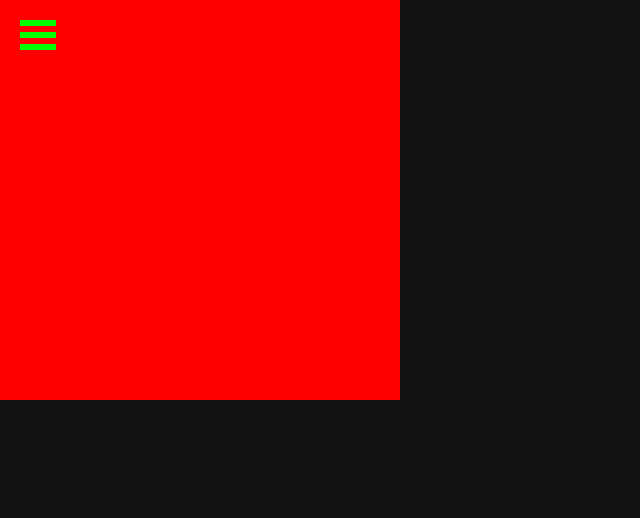
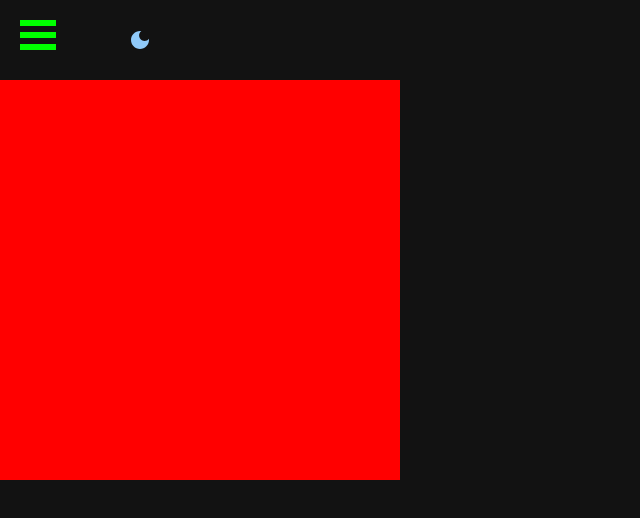
Before and after one commit to ECE-Society-NITW/ECES_Website_ReactJS, a React (Create React App) app: page /Trials in a window 1280 px wide. Shown: the top 518 px of the page, without its empty margins (0-640 px from the left). Built offline with nearby package versions, Linux system fonts and the light colour scheme.

Commit message:
Dark & Light Mode Toggling enabled!

```diff
--- a/src/App.js
+++ b/src/App.js
@@ -1,20 +1,21 @@
+import React, { useEffect } from 'react';
 import { Route, Routes } from 'react-router-dom';
+import './css/App.css';
+import { useContextAuth } from './context/AuthContext';
 import Dashboard from './pages/Dashboard';
 import Members from './pages/Members';
-import { useContextAuth } from './context/AuthContext';
-import React, { useEffect } from 'react';
-import './css/App.css';
 import Sidebar from './components/sidebar';
-import CssBaseline from '@mui/material/CssBaseline';
+import SnackBar from './components/SnackBar';
 import Trials from './components/Trials';
-import { ThemeProvider, createTheme } from '@mui/material';
-import SnackBar from './components/SnackBar';
+import { CssBaseline } from '@mui/material';
+// import ToggleMode from './components/ToggleMode';
 
-const darkTheme = createTheme({
-  palette: {
-    mode: 'dark',
-  },
-});
+
+// const darkTheme = createTheme({
+//   palette: {
+//     mode: 'dark',
+//   },
+// });
 
 const App = () => {
   const { JWT, user } = useContextAuth() // import setJWT if needed
@@ -24,7 +25,8 @@ const App = () => {
 
   return (
     <>
-      <ThemeProvider theme={darkTheme}>
+      {/* <CssVarsProvider> */}
+        {/* <ThemeProvider theme={darkTheme}> */}
         <CssBaseline />
         <Sidebar />
         <Routes>
@@ -32,8 +34,9 @@ const App = () => {
           <Route path="/Members" element={<Members />} />
           <Route path="/Trials" element={<Trials />} />
         </Routes>
-      <SnackBar/>
-      </ThemeProvider>
+        <SnackBar />
+        {/* </ThemeProvider> */}
+      {/* </CssVarsProvider> */}
     </>
   );
 }
--- a/src/components/SnackBar.jsx
+++ b/src/components/SnackBar.jsx
@@ -17,6 +17,7 @@ const SnackBar = () => {
 
     return (
         <Snackbar
+
             open={snackBarState}
             autoHideDuration={1000}
             onClose={handleClose}
--- /dev/null
+++ b/src/components/ToggleMode.jsx
@@ -0,0 +1,27 @@
+import { Box, Button } from '@mui/material'
+import DarkModeIcon from '@mui/icons-material/DarkMode';
+import React from 'react'
+import { useContextMode } from '../context/modeContext';
+
+const ToggleMode = () => {
+
+    const { mode, setMode } = useContextMode()
+
+    const toggleMode = () => {
+        if (mode === 'light') {
+            setMode('dark');
+        } else {
+            setMode('light');
+        }
+    }
+
+    return (
+        <Box>
+            <Button onClick={toggleMode} sx={{height:80,width:80,marginLeft:'100px'}}>
+                <DarkModeIcon />
+            </Button>
+        </Box>
+    )
+}
+
+export default ToggleMode
--- /dev/null
+++ b/src/context/modeContext.jsx
@@ -0,0 +1,22 @@
+import React, { createContext, useContext, useEffect } from 'react'
+import { useColorScheme } from '@mui/material'
+const ModeContext = createContext()
+
+const ModeState = ({ children }) => {
+
+    const { mode, setMode } = useColorScheme()
+
+    useEffect(()=>{
+        setMode('dark')
+    },[])
+
+    return (
+        <ModeContext.Provider value={{mode,setMode}}>
+            {children}
+        </ModeContext.Provider>
+    )
+}
+
+const useContextMode = () => useContext(ModeContext)
+
+export { ModeState, useContextMode }
--- a/src/index.js
+++ b/src/index.js
@@ -6,20 +6,27 @@ import { GoogleOAuthProvider } from '@react-oauth/google'
 import { AuthState } from './context/AuthContext';
 import { BrowserRouter } from 'react-router-dom';
 import { SnackBarState } from './context/SnackBarContext';
-
+import { ModeState } from './context/modeContext';
+import { Experimental_CssVarsProvider as CssVarsProvider } from '@mui/material'
+import ToggleMode from './components/ToggleMode';
 const clientId = "501179525954-ujf85hcbcr17l2e1elem6e1ra4ra55nh.apps.googleusercontent.com"
 const root = ReactDOM.createRoot(document.getElementById('root'));
 
 root.render(
   <React.StrictMode>
     <BrowserRouter>
+      <CssVarsProvider>
+        <ModeState>
           <SnackBarState>
             <AuthState>
               <GoogleOAuthProvider clientId={clientId}>
+              <ToggleMode />
                 <App />
               </GoogleOAuthProvider>
             </AuthState>
           </SnackBarState>
+        </ModeState>
+      </CssVarsProvider>
     </BrowserRouter>
   </React.StrictMode>
 );
```
Lines whose indentation alone changed are shown as unchanged.
